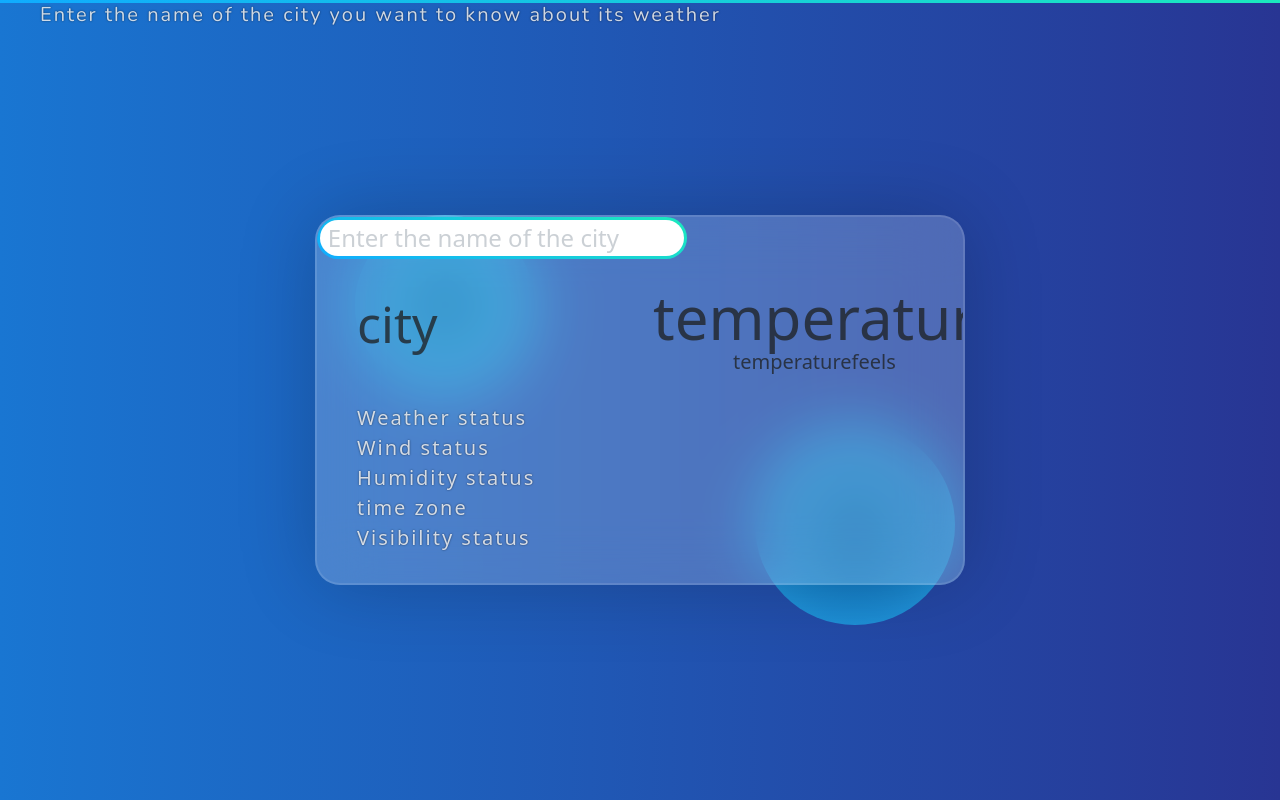
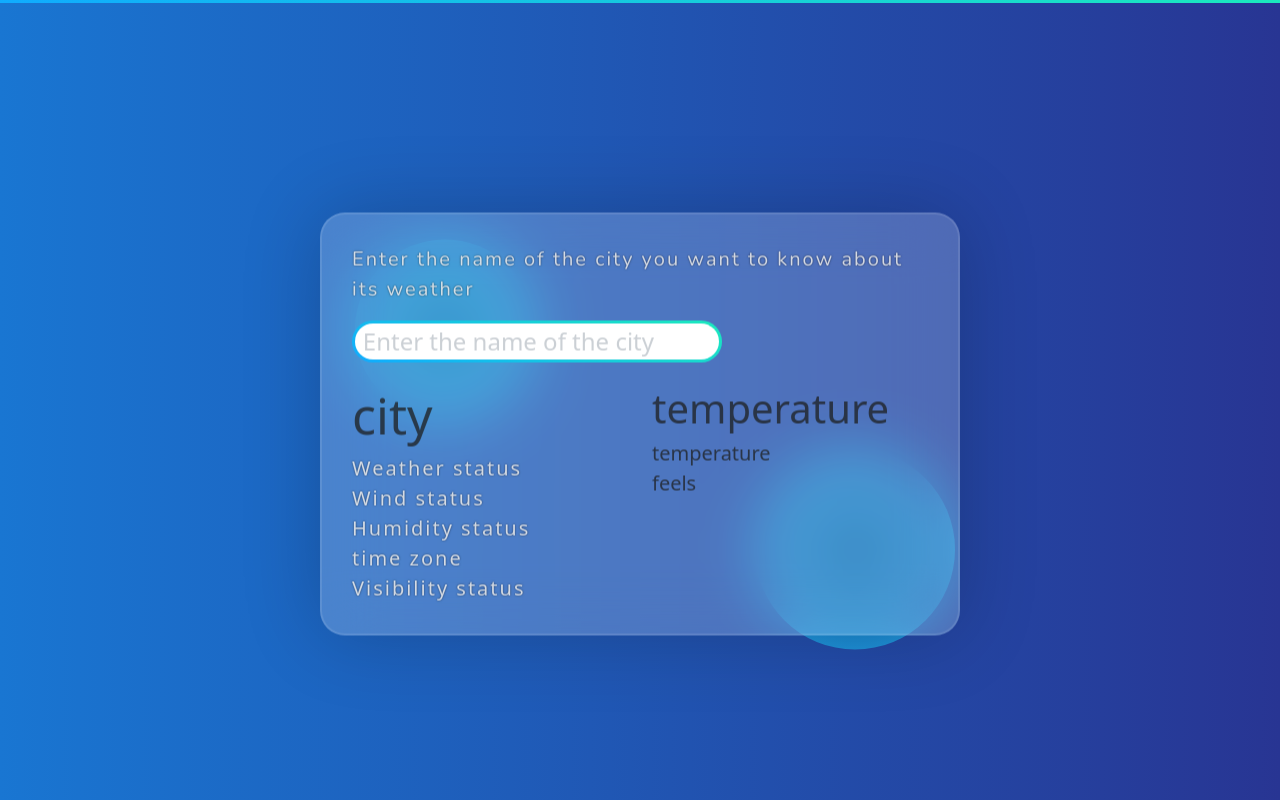
Before and after one commit to hessamTaheri/weather, a website: page index.html in a window 1280 px wide. Drawn offline with nearby package versions, Linux system fonts and the light colour scheme.

Commit message:
final css

```diff
--- a/index.css
+++ b/index.css
@@ -11,14 +11,15 @@ body {
 
   .card1 {
     position: relative;
-    height: 370px;
-    width: 650px;
+    height: auto;
+    width: auto;
     border-radius: 25px;
     background: rgba(255, 255, 255, 0.2);
     backdrop-filter: blur(30px);  /* This will produce the blur */
     border: 2px solid rgba(255, 255, 255, 0.1);
     box-shadow: 0 0 80px rgba(0, 0, 0, 0.2);
-    overflow: hidden;
+    /* overflow: hidden; */
+    padding: 30px;
   }
 
   .logo ,
@@ -33,18 +34,28 @@ body {
   .from,
   .to,
   .ring {
-    position: absolute; /* All items inside card should have absolute position */
+   /* position: absolute;  All items inside card should have absolute position */
   }
 
   .logo  {
     font-size: 60px;
     top: 55px;
     right: 230px;
+    width: auto;
+    height: auto;
+    opacity: 0.8;
+  }
+  .logo1  {
+    font-size: 40px;
+    font-weight: 500px;
+    top: 130px;
+    right: 150px;
     width: 80px;
     height: auto;
     opacity: 0.8;
   }
-  .logo1  {
+
+  .logo2  {
     font-size: 20px;
     top: 130px;
     right: 150px;
--- a/index.html
+++ b/index.html
@@ -15,21 +15,25 @@
 </head>
 
 <body>
-    <p class="number">Enter the name of the city you want to know about its weather</p>
-    <div class="card-group1">
+    <div class="card-group1 my-4">
         <div class="circles">
             <div class="circle circle-1"></div>
             <div class="circle circle-2"></div>
         </div>
         <div class="card1">
+            <p class="number">Enter the name of the city you want to know about its weather</p>
             <p>
                 <span class="input">
                     <input placeholder="Enter the name of the city" type="text">
                     <span></span>
                 </span>
             </p>
-            <div class="logo" id="temperature">temperature</div>
-            <div class="logo1" id="temperaturefeels">temperaturefeels</div>
+            <div class="row">
+                <div class="col-md-6 col-12 order-md-last">
+                    <div class="logo1" id="temperature">temperature</div>
+                    <div class="logo2" id="temperaturefeels">temperature feels</div>
+                </div>
+                <div class="col-md-6 col-12 order-md-first">
                     <div class="chip" id="city">city</div>
                     <div class="number"></div>
                     <div class="name" id="status">Weather status</div>
@@ -37,6 +41,8 @@
                     <div class="name2" id="humidity">Humidity status</div>
                     <div class="name3" id="timezone">time zone</div>
                     <div class="name4" id="visibility">Visibility status</div>
+                </div>
+            </div>
             <!-- <div class="from">10/19</div>
             <div class="to">06/21</div>
             <div class="ring"></div> -->
```
Lines whose indentation alone changed are shown as unchanged.
